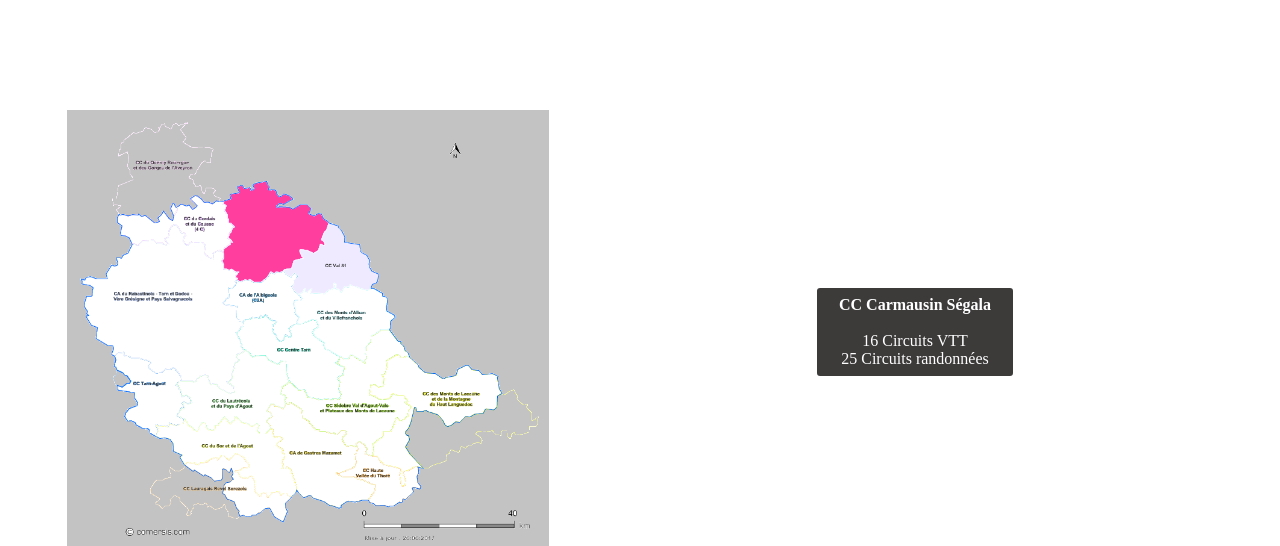
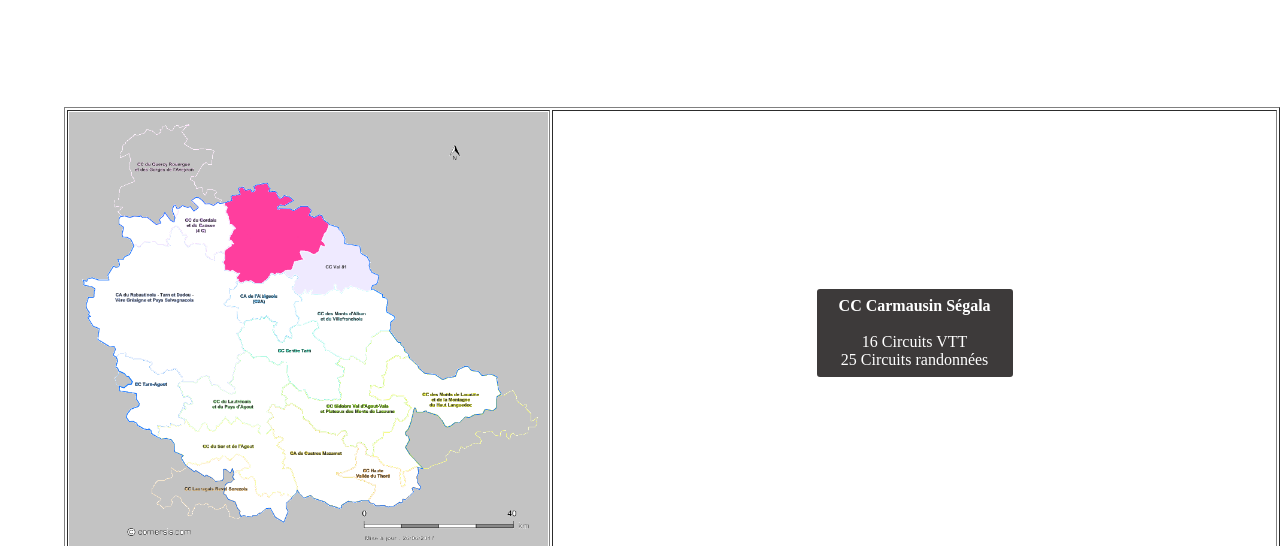
Before and after one commit to Code-Nature81/Carte-Circuits, a plain HTML site: page index.html in a window 1280 px wide. Shown: the top 546 px of the page. Drawn offline with Linux system fonts and the light colour scheme.

Commit message:
Add files via upload

```diff
--- a/index.html
+++ b/index.html
@@ -79,9 +79,9 @@ h1{
     <h1>CARTES<br>Communautés de Communes du Tarn</h1>
 
 
-    <table>
+    <table border="1">
         <tr>
-            <td style="width: 40%;"><a href="https://code-nature81.github.io/Circuits/"><img style="width:100%; height: 50%; padding-bottom: 20px;" src="cc carmausin segala.png"></a></td>
+            <td style="width: 40%;"><a href="https://code-nature81.github.io/Circuits/"><img style="width:100%; height: 10%; padding-bottom: 20px;" src="cc carmausin segala.png"></a></td>
             <td><a class="contact-button2" href="https://code-nature81.github.io/Circuits/" style="margin-bottom: 15px;"> <b>CC Carmausin Ségala</b><br><br>16 Circuits VTT<br>25 Circuits randonnées</a></td>
         </tr>
     </table>
```
